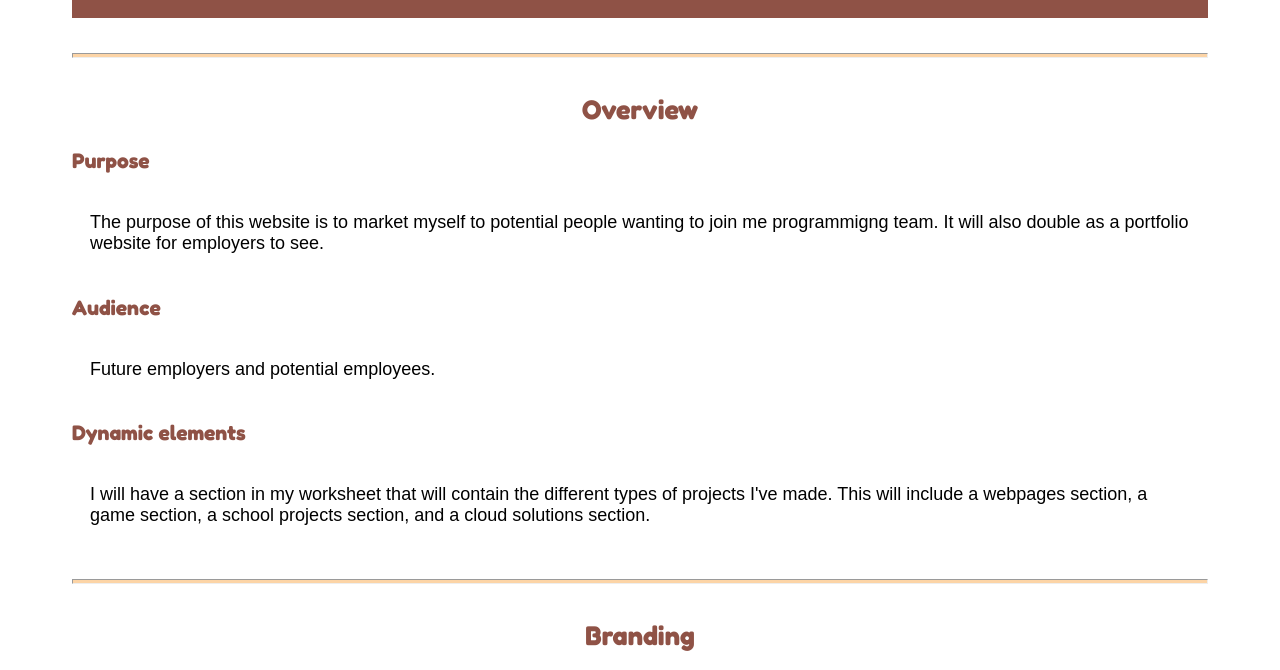
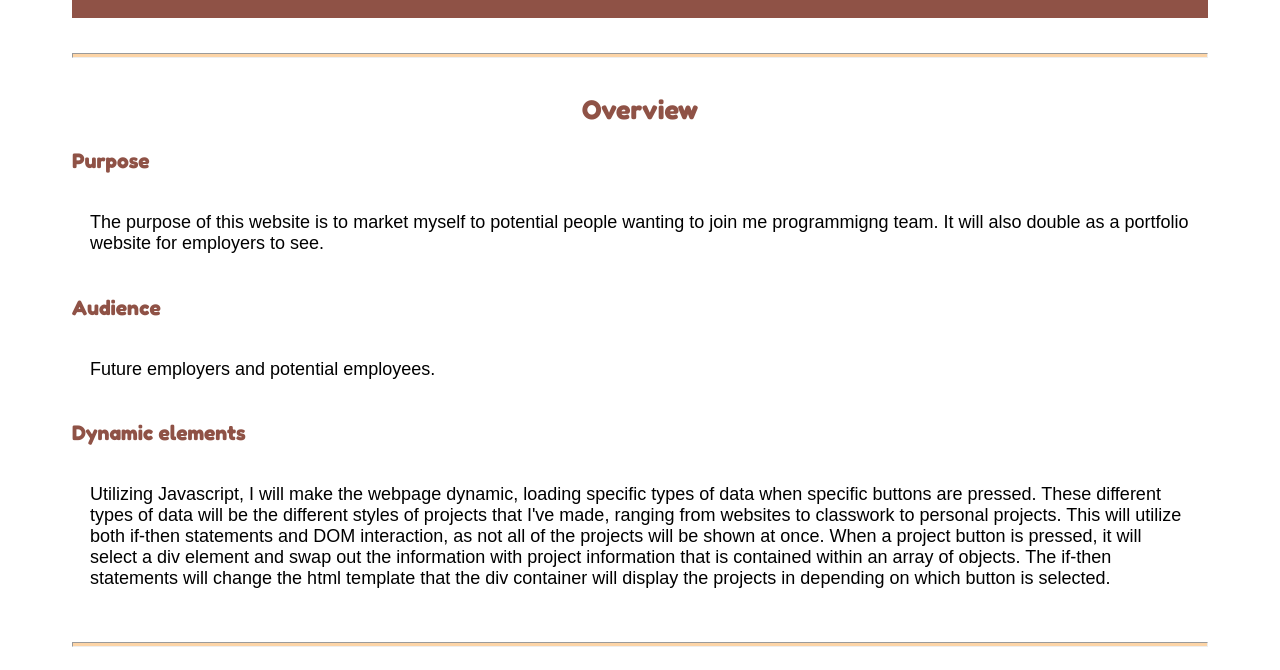
Before and after one commit to scottshumway925/wdd131, a plain HTML site: page portfolio/site-plan.html in a window 1280 px wide. Shown: the part 290-960 px from the top of the page. Drawn offline with Linux system fonts and the light colour scheme; a web font is replaced by a local one.

Commit message:
Made the JS portion more descriptive

```diff
--- a/portfolio/site-plan.html
+++ b/portfolio/site-plan.html
@@ -29,7 +29,7 @@
 			<!-- change this -->
 
 			<h3>Dynamic elements</h3>
-			<p>I will have a section in my worksheet that will contain the different types of projects I've made. This will include a webpages section, a game section, a school projects section, and a cloud solutions section.</p>
+			<p>Utilizing Javascript, I will make the webpage dynamic, loading specific types of data when specific buttons are pressed. These different types of data will be the different styles of projects that I've made, ranging from websites to classwork to personal projects. This will utilize both if-then statements and DOM interaction, as not all of the projects will be shown at once. When a project button is pressed, it will select a div element and swap out the information with project information that is contained within an array of objects. The if-then statements will change the html template that the div container will display the projects in depending on which button is selected. </p>
 			<!-- change this -->
 
 			<hr />
```
